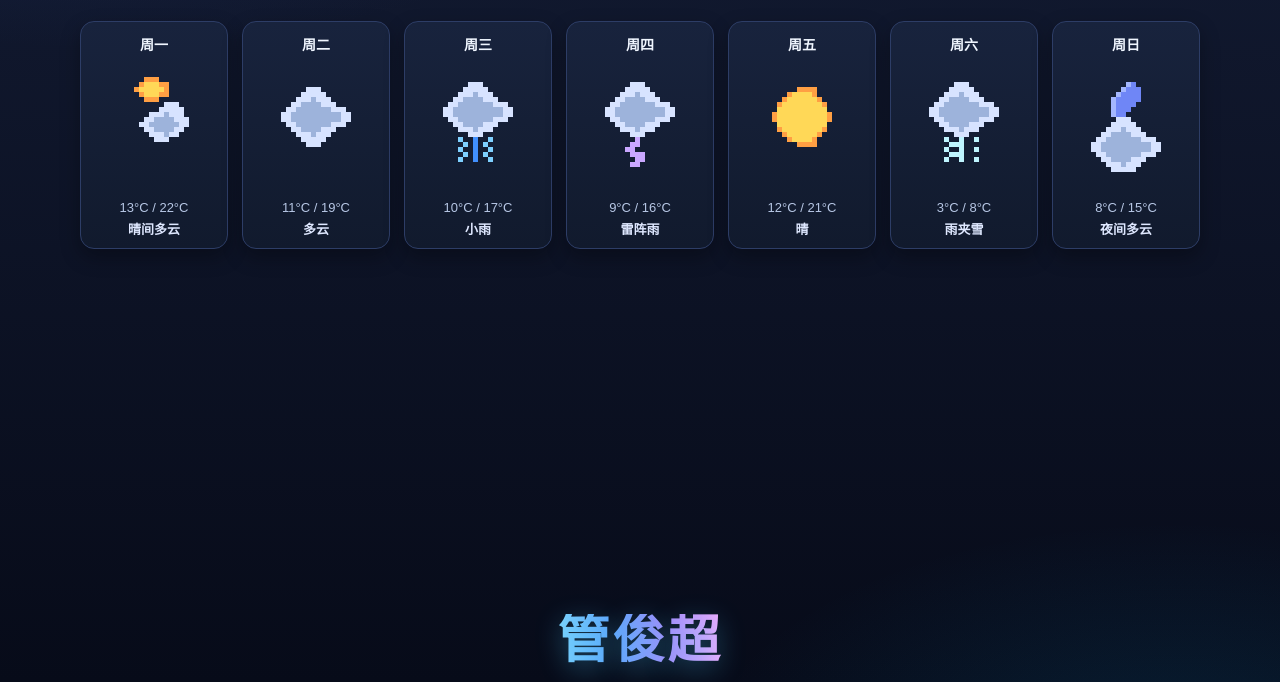
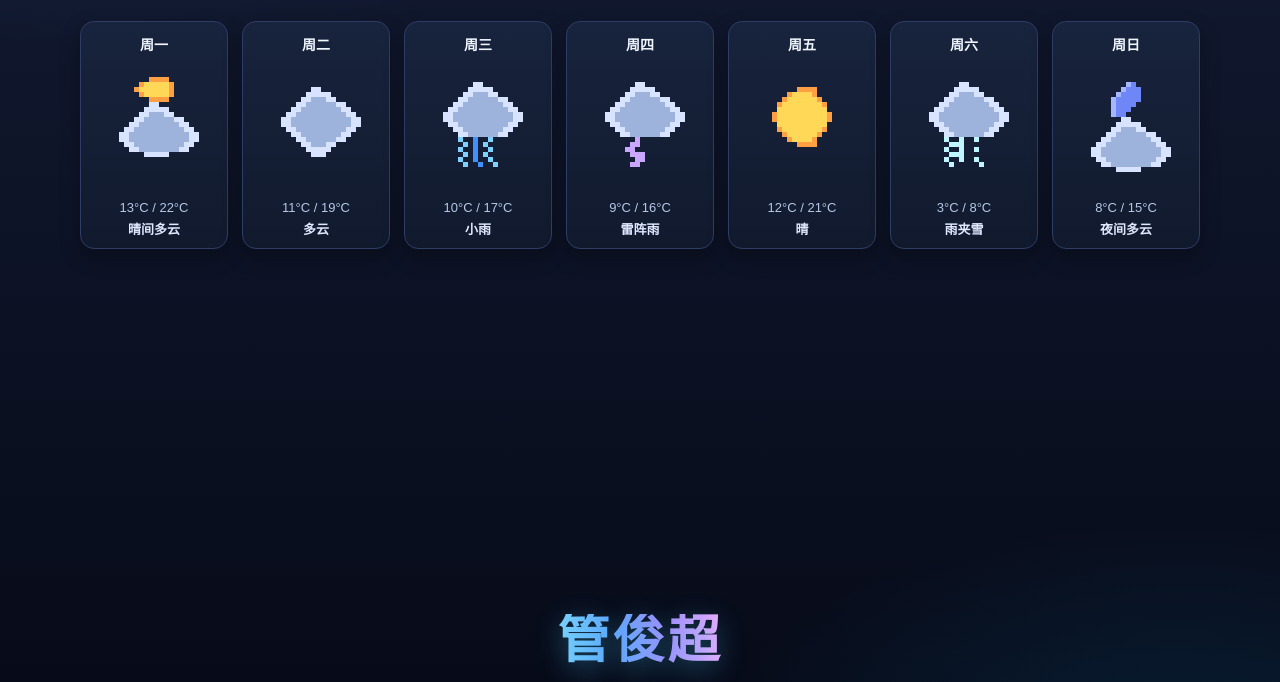
Before and after one commit to xiguand/xigaun, a plain HTML site: page index.html in a window 1280 px wide. Shown: the part 118-800 px from the top of the page. Drawn offline with Linux system fonts and the light colour scheme.

Commit message:
Add files via upload

```diff
--- a/index.html
+++ b/index.html
@@ -214,45 +214,45 @@
         '00000000000000000000','00000000000000000000','00000000000000000000','00000000000000000000'
       ],
       cloudy: [
-        '00000000000000000000','00000000000000000000','00000000CCC000000000','0000000CCCCC00000000',
-        '000000CCCGCCC0000000','00000CCGGGGCCC000000','0000CCGGGGGGGCCC0000','000CCGGGGGGGGGGCC000',
-        '000CCGGGGGGGGGGCC000','0000CCGGGGGGGCCC0000','00000CCGGGGCCC000000','000000CCCGCCC0000000',
-        '0000000CCCCC00000000','00000000CCC000000000','00000000000000000000','00000000000000000000',
+        '00000000000000000000','00000000000000000000','000000000CC000000000','00000000CCCCC0000000',
+        '0000000CCGGGCC000000','000000CCGGGGGGCC0000','00000CCGGGGGGGGCC000','0000CCGGGGGGGGGGCC00',
+        '000CCGGGGGGGGGGGGCC0','000CCGGGGGGGGGGGGCC0','0000CCGGGGGGGGGGCC00','00000CCGGGGGGGGCC000',
+        '000000CCGGGGGGCC0000','0000000CCGGGCC000000','00000000CCCCC0000000','000000000CCC00000000',
         '00000000000000000000','00000000000000000000','00000000000000000000','00000000000000000000'
       ],
       rain: [
-        '00000000000000000000','00000000CCC000000000','0000000CCCCC00000000','000000CCCGCCC0000000',
-        '00000CCGGGGCCC000000','0000CCGGGGGGGCCC0000','000CCGGGGGGGGGGCC000','000CCGGGGGGGGGGCC000',
-        '0000CCGGGGGGGCCC0000','00000CCGGGGCCC000000','000000CCCGCCC0000000','00000000CCC000000000',
+        '00000000000000000000','000000000CC000000000','00000000CCCCC0000000','0000000CCGGGCC000000',
+        '000000CCGGGGGGCC0000','00000CCGGGGGGGGCC000','0000CCGGGGGGGGGGCC00','000CCGGGGGGGGGGGGCC0',
+        '000CCGGGGGGGGGGGGCC0','0000CCGGGGGGGGGGCC00','00000CCGGGGGGGGCC000','000000CCGGGGGGCC0000',
         '000000R00B00R0000000','0000000R0B0R00000000','000000R00B00R0000000','0000000R0B0R00000000',
-        '000000R00B00R0000000','00000000000000000000','00000000000000000000','00000000000000000000'
+        '000000R00B00R0000000','0000000R00B00R000000','00000000000000000000','00000000000000000000'
       ],
       storm: [
-        '00000000000000000000','00000000CCC000000000','0000000CCCCC00000000','000000CCCGCCC0000000',
-        '00000CCGGGGCCC000000','0000CCGGGGGGGCCC0000','000CCGGGGGGGGGGCC000','000CCGGGGGGGGGGCC000',
-        '0000CCGGGGGGGCCC0000','00000CCGGGGCCC000000','000000CCCGCCC0000000','00000000CCC000000000',
+        '00000000000000000000','000000000CC000000000','00000000CCCCC0000000','0000000CCGGGCC000000',
+        '000000CCGGGGGGCC0000','00000CCGGGGGGGGCC000','0000CCGGGGGGGGGGCC00','000CCGGGGGGGGGGGGCC0',
+        '000CCGGGGGGGGGGGGCC0','0000CCGGGGGGGGGGCC00','00000CCGGGGGGGGCC000','000000CCGGGGGGCC0000',
         '000000000L0000000000','00000000LL0000000000','0000000LL00000000000','00000000LLL000000000',
         '000000000LL000000000','00000000LL0000000000','00000000000000000000','00000000000000000000'
       ],
       snow: [
-        '00000000000000000000','00000000CCC000000000','0000000CCCCC00000000','000000CCCGCCC0000000',
-        '00000CCGGGGCCC000000','0000CCGGGGGGGCCC0000','000CCGGGGGGGGGGCC000','000CCGGGGGGGGGGCC000',
-        '0000CCGGGGGGGCCC0000','00000CCGGGGCCC000000','000000CCCGCCC0000000','00000000CCC000000000',
+        '00000000000000000000','000000000CC000000000','00000000CCCCC0000000','0000000CCGGGCC000000',
+        '000000CCGGGGGGCC0000','00000CCGGGGGGGGCC000','0000CCGGGGGGGGGGCC00','000CCGGGGGGGGGGGGCC0',
+        '000CCGGGGGGGGGGGGCC0','0000CCGGGGGGGGGGCC00','00000CCGGGGGGGGCC000','000000CCGGGGGGCC0000',
         '000000W00W00W0000000','0000000WWW0000000000','000000W00W00W0000000','0000000WWW0000000000',
-        '000000W00W00W0000000','00000000000000000000','00000000000000000000','00000000000000000000'
+        '000000W00W00W0000000','0000000W00000W000000','00000000000000000000','00000000000000000000'
       ],
       night: [
         '00000000000000000000','0000000000MN00000000','000000000MNNN0000000','00000000MNNNN0000000',
         '0000000MNNNNN0000000','0000000MNNNN00000000','0000000MNNN000000000','0000000MNN0000000000',
-        '00000000CCC000000000','0000000CCCCC00000000','000000CCCGCCC0000000','00000CCGGGGCCC000000',
-        '0000CCGGGGGGGCCC0000','000CCGGGGGGGGGGCC000','000CCGGGGGGGGGGCC000','0000CCGGGGGGGCCC0000',
-        '00000CCGGGGCCC000000','000000CCCGCCC0000000','0000000CCCCC00000000','00000000000000000000'
+        '000000000CC000000000','00000000CCCCC0000000','0000000CCGGGCC000000','000000CCGGGGGGCC0000',
+        '00000CCGGGGGGGGCC000','0000CCGGGGGGGGGGCC00','000CCGGGGGGGGGGGGCC0','000CCGGGGGGGGGGGGCC0',
+        '0000CCGGGGGGGGGGCC00','00000CCGGGGGGGGCC000','00000000CCCCC0000000','00000000000000000000'
       ],
       suncloud: [
-        '00000000OOO000000000','0000000OYYYOO00000000','000000OYYYYYO0000000','0000000OYYYOO00000000',
-        '00000000OOO000000000','000000000000CCC00000','00000000000CCCCC0000','000000000CCCGCCC0000',
-        '00000000CCGGGGCCC000','0000000CCGGGGGGCC000','00000000CCGGGGCC0000','000000000CCCGCC00000',
-        '0000000000CCC0000000','00000000000000000000','00000000000000000000','00000000000000000000',
+        '000000000OOOO00000000','0000000OYYYYYO0000000','000000OYYYYYYO000000','0000000OYYYYYO0000000',
+        '000000000OOOO00000000','000000000CC000000000','00000000CCCCC0000000','0000000CCGGGCC000000',
+        '000000CCGGGGGGCC0000','00000CCGGGGGGGGCC000','0000CCGGGGGGGGGGCC00','000CCGGGGGGGGGGGGCC0',
+        '000CCGGGGGGGGGGGGCC0','0000CCGGGGGGGGGGCC00','00000CCGGGGGGGGCC000','00000000CCCCC0000000',
         '00000000000000000000','00000000000000000000','00000000000000000000','00000000000000000000'
       ]
     };
```
